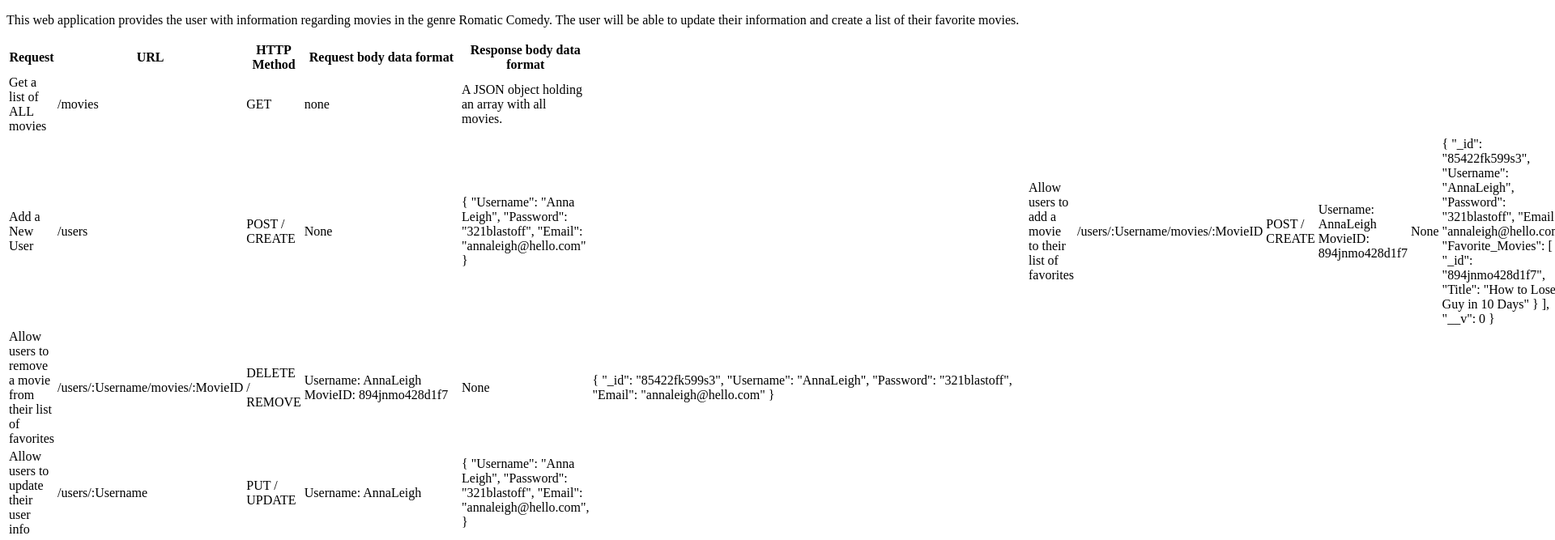
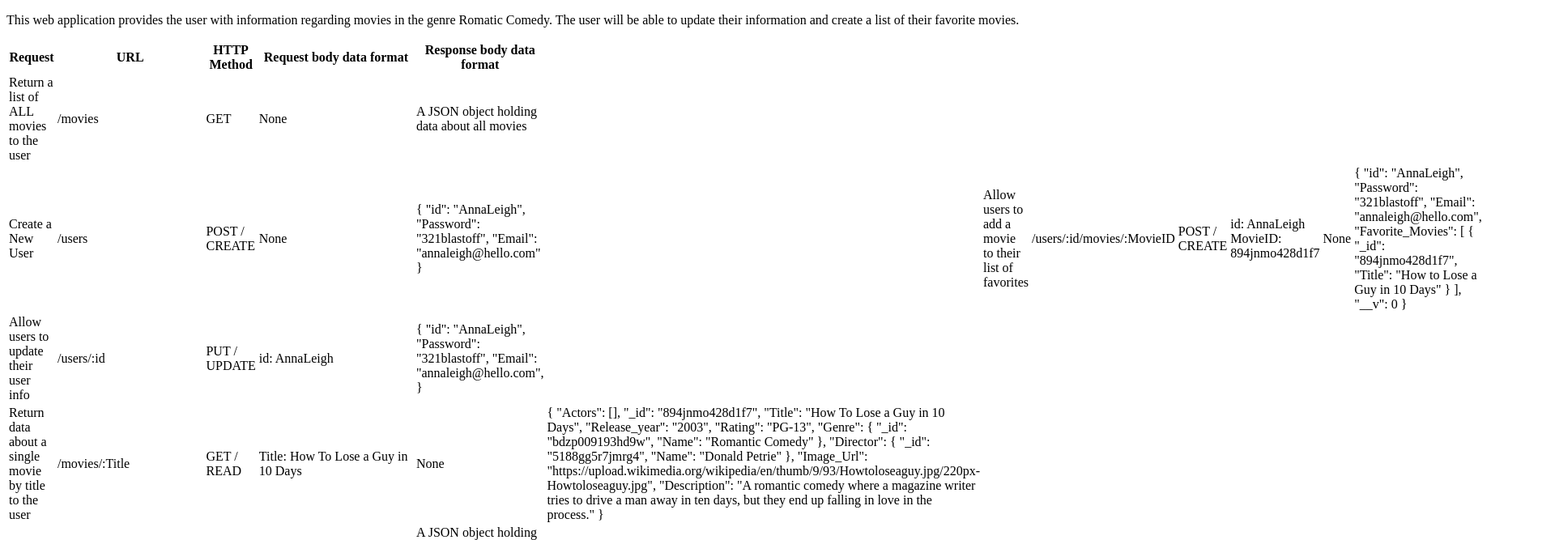
Before and after one commit to annafricks/movie_api, a website: page Public/documentation.html in a window 1280 px wide. Shown: the top 667 px of the page at 81% size, 1920 px wide, since content can reach past the window. Drawn offline with Linux system fonts and the light colour scheme.

Commit message:
Postman Edits, etc
confirmed main in json and updated requests/url's for Postman tests

```diff
--- a/Public/documentation.html
+++ b/Public/documentation.html
@@ -23,37 +23,36 @@
             </thead>
             <tbody>
                 <tr>
-					<td>Get a list of ALL movies</td>
+					<td>Return a list of ALL movies to the user</td>
 					<td>/movies</td>
 					<td>GET</td>
-					<td>none</td>
-					<td>A JSON object holding an array with all movies.</td>
+					<td>None</td>
+					<td>A JSON object holding data about all movies</td>
 				</tr>
                 <tr>
-                    <td>Add a New User</td>
+                    <td>Create a New User</td>
                     <td>/users</td>
                     <td>POST / CREATE</td>
                     <td>None</td>
                     <td>
                         {
-                            "Username": "Anna Leigh",
+                            "id": "AnnaLeigh",
                             "Password": "321blastoff",
                             "Email": "annaleigh@hello.com"
                         }
                     </td>
                     <td>
                         <td>Allow users to add a movie to their list of favorites</td>
-                        <td>/users/:Username/movies/:MovieID</td>
+                        <td>/users/:id/movies/:MovieID</td>
                         <td>POST / CREATE</td>
                         <td>
-                            Username: AnnaLeigh
+                            id: AnnaLeigh
                             MovieID: 894jnmo428d1f7
                         </td>
                         <td>None</td>
                         <td>
                             {
-                                "_id": "85422fk599s3",
-                                "Username": "AnnaLeigh",
+                                "id": "AnnaLeigh",
                                 "Password": "321blastoff",
                                 "Email": "annaleigh@hello.com",
                                 "Favorite_Movies": [
@@ -66,33 +65,15 @@
                             }
                         </td>
                     </tr>
-                    <tr>
-                        <td>Allow users to remove a movie from their list of favorites</td>
-                        <td>/users/:Username/movies/:MovieID</td>
-                        <td>DELETE / REMOVE</td>
-                        <td>
-                            Username: AnnaLeigh
-                            MovieID: 894jnmo428d1f7
-                        </td>
-                        <td>None</td>
-                        <td>
-                            {
-                                "_id": "85422fk599s3",
-                                "Username": "AnnaLeigh",
-                                "Password": "321blastoff",
-                                "Email": "annaleigh@hello.com"
-                            }
-                        </td>
-                    </tr>
                         <td>Allow users to update their user info</td>
-                        <td>/users/:Username</td>
+                        <td>/users/:id</td>
                         <td>PUT / UPDATE</td>
                         <td>
-                            Username: AnnaLeigh
+                            id: AnnaLeigh
                         </td>
                         <td>
                             {
-                                "Username": "Anna Leigh",
+                                "id": "AnnaLeigh",
                                 "Password": "321blastoff",
                                 "Email": "annaleigh@hello.com",
                             }
@@ -164,17 +145,16 @@
                         </tr>
                         <tr>
                             <td>Allow users to remove a movie from their list of favorites</td>
-                            <td>/users/:Username/movies/:MovieID</td>
+                            <td>/users/:id/movies/:MovieID</td>
                             <td>DELETE / DELETE</td>
                             <td>
-                                Username: AnnLeigh
+                                id: AnnaLeigh
                                 MovieID: 64b9a8b924b37d0184d2b5a7
                             </td>
                             <td>None</td>
                             <td>
                                 {
-                                    "_id": "85422fk599s3",
-                                    "Username": "AnnaLeigh",
+                                    "id": "AnnaLeigh",
                                     "Password": "321blastfoff",
                                     "Email": "annaleigh@hello.com",
                                     "Favorite_Movies": [],
@@ -183,8 +163,21 @@
                                 }
                             </td>
                         </tr>
-
-
-
+ <tr>
+    <td>Delete an existing user</td>
+    <td>/users/:id</td>
+    <td>DELETE / DELETE</td>
+    <td>
+        id: AnnaLeigh
+    </td>
+    <td>None</td>
+    <td>
+         {
+            "id": "AnnaLeigh",
+            "Password": "321blastfoff",
+            "Email": "annaleigh@hello.com"
+         }
+    </td>
+</tr>
     </body>
 </html>
--- a/package.json
+++ b/package.json
@@ -4,7 +4,8 @@
   "description": "json",
   "main": "index.js",
   "scripts": {
-    "test": "echo \"Error: no test specified\" && exit 1"
+    "test": "echo \"Error: no test specified\" && exit 1",
+    "start": "node index.js"
   },
   "repository": {
     "type": "git",
```
Also changed, not shown: index.js (+18 -6 lines), 1 other file.
